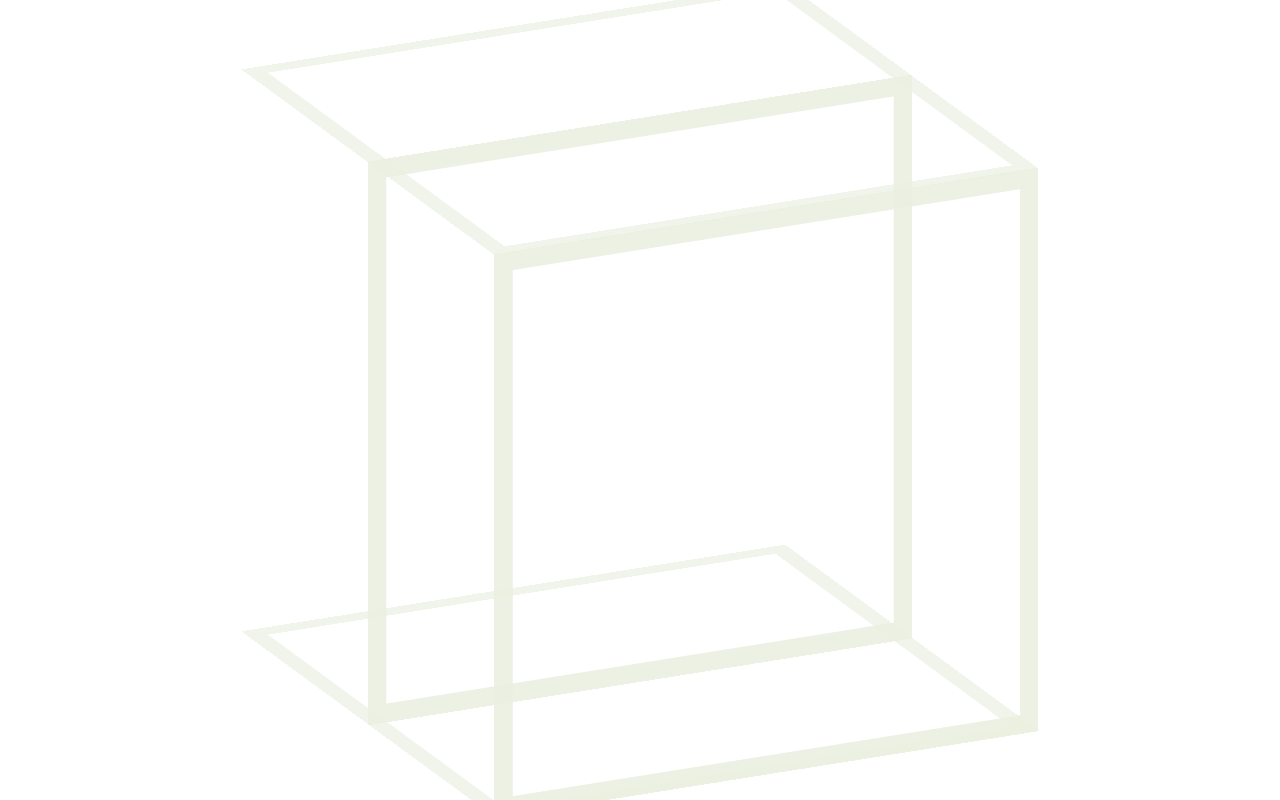
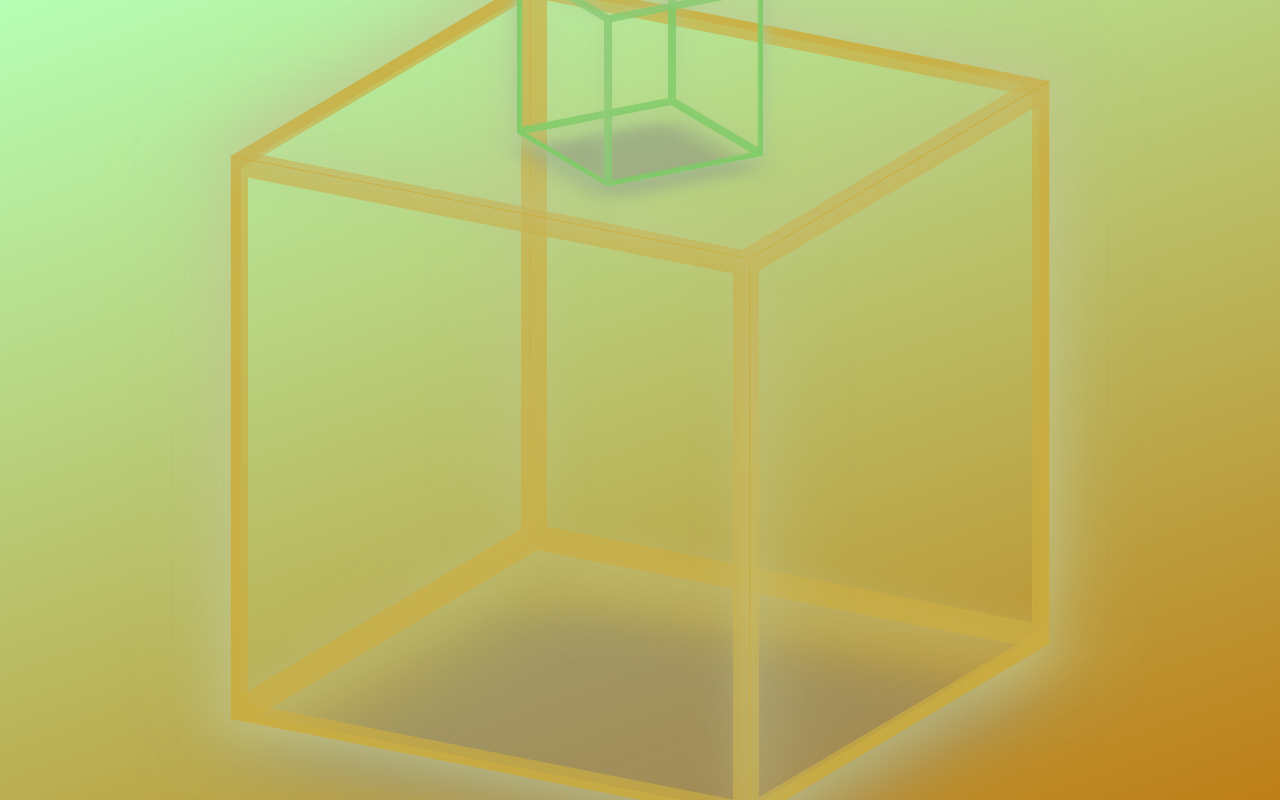
Before and after one commit to Tarakan2023/3d-cube, a plain HTML site: page index.html in a window 1280 px wide. Drawn offline with Linux system fonts and the light colour scheme.

Commit message:
i cdelala 3d cub dymau vam ponravitcy

```diff
--- a/index.html
+++ b/index.html
@@ -10,8 +10,18 @@
          <div class="big">
             <span style="--i:0;--clr:#e2e2e2"></span>
             <span style="--i:1;--clr:#f0f0f0"></span>
-            <span style="--i:3;--clr:#e2e2e2"></span>
-            <span style="--i:4;--clr:#f0f0f0"></span>
+            <span style="--i:2;--clr:#e2e2e2"></span>
+            <span style="--i:3;--clr:#f0f0f0"></span>
+            <span style="--clr:#ddd9d9" class="top"></span>
+            <span style="--clr:#ddd9d9" class="bottom"></span>
+         </div>
+    </div>
+      <div class="cube2">
+         <div class="small">
+            <span style="--i:0;--clr:#e2e2e2"></span>
+            <span style="--i:1;--clr:#f0f0f0"></span>
+            <span style="--i:2;--clr:#e2e2e2"></span>
+            <span style="--i:3;--clr:#f0f0f0"></span>
             <span style="--clr:#ddd9d9" class="top"></span>
             <span style="--clr:#ddd9d9" class="bottom"></span>
          </div>
--- a/style.css
+++ b/style.css
@@ -9,7 +9,7 @@ body{
     justify-content: center;
     align-items: center;
     min-height: 100vh;
-    background: linear-gradient (340deg, rgba(117, 201, 143, 0.62) rgba(241, 245, 140, 0.66))
+    background: linear-gradient(340deg, #be7e17, rgba(138, 255, 138, 0.63));
 }
 
 .cube{
@@ -19,7 +19,8 @@ body{
 }
 
 .cube div{
-    position: 0;
+    position: absolute;
+    top: 0;
     left: 0;
     width: 100%;
     height: 100%;
@@ -27,13 +28,13 @@ body{
     animation: animal 30s linear infinite;
     transform: rotateX(-20deg) rotateY(25deg);
 }
-@keyframes animl{
+@keyframes animal{
     0%{
-
+transform: rotateX(-20deg) rotateY(-360deg)
     }
 
     100%{
-
+transform: rotateX(-20deg) rotateY(0deg)
     }
 }
 
@@ -43,11 +44,93 @@ body{
     height: 600px;
     background: var(--clr);
     transform-style: preserve-3d;
-    transform: rotateX(calc(90deg* var(--i))) translateZ(299px);
+    transform: rotateY(calc(90deg* var(--i))) translateZ(299px);
+    transition: .5s;
 }
 
 .cube .big span{
     background: transparent;
-    border: 20px solid rgba(235, 239, 224, 0.68);
-    box-shadow: 0px 0px 100 rgba(53, 62, 52, 0.5)
+    border: 20px solid rgba(203, 174, 64, 0.67);
+    box-shadow: 0px 0px 100px rgba(192, 198, 146, 0.69)
 }
+
+.cube .big span.bottom{
+    transform: rotateX(90deg) translateZ(-299px)
+}
+
+.cube .big span.top{
+    transform: rotateX(90deg) translateZ(299px)
+}
+
+
+.cube .big span.top::before{
+    content: "";
+    position: absolute;
+    inset: 0;
+    transform: translateZ(-650px);
+    background: rgba(128, 128, 128, 0.45);
+    filter: blur(60px);
+}
+
+/*-------------------*/
+.cube2{
+    position: absolute;
+    width: 600px;
+    height: 600px;
+    scale: 30%;
+    bottom: 55%;
+}
+
+.cube2 div{
+    position: absolute;
+    top: 0;
+    left: 0;
+    width: 100%;
+    height: 100%;
+    transform-style: preserve-3d;
+    animation: food 30s linear infinite;
+    transform: rotateX(-20deg) rotateY(25deg);
+}
+@keyframes food{
+    0%{
+transform: rotateX(-20deg) rotateY(0deg)
+    }
+
+    100%{
+transform: rotateX(-20deg) rotateY(-360deg)
+    }
+}
+
+.cube2 .small span{
+    position: absolute;
+    width: 600px;
+    height: 600px;
+    background: var(--clr);
+    transform-style: preserve-3d;
+    transform: rotateY(calc(90deg* var(--i))) translateZ(299px);
+    transition: .5s;
+}
+
+.cube2 .small span{
+    background: transparent;
+    border: 20px solid rgba(127, 204, 104, 0.81);
+    box-shadow: 0px 0px 100px rgba(171, 198, 149, 0.69)
+}
+
+.cube2 .small span.bottom{
+    transform: rotateX(90deg) translateZ(-299px)
+}
+
+.cube2 .small span.top{
+    transform: rotateX(90deg) translateZ(299px)
+}
+
+
+.cube2 .small span.top::before{
+    content: "";
+    position: absolute;
+    inset: 0;
+    transform: translateZ(-650px);
+    background: rgba(128, 128, 128, 0.45);
+    filter: blur(60px);
+}
```
